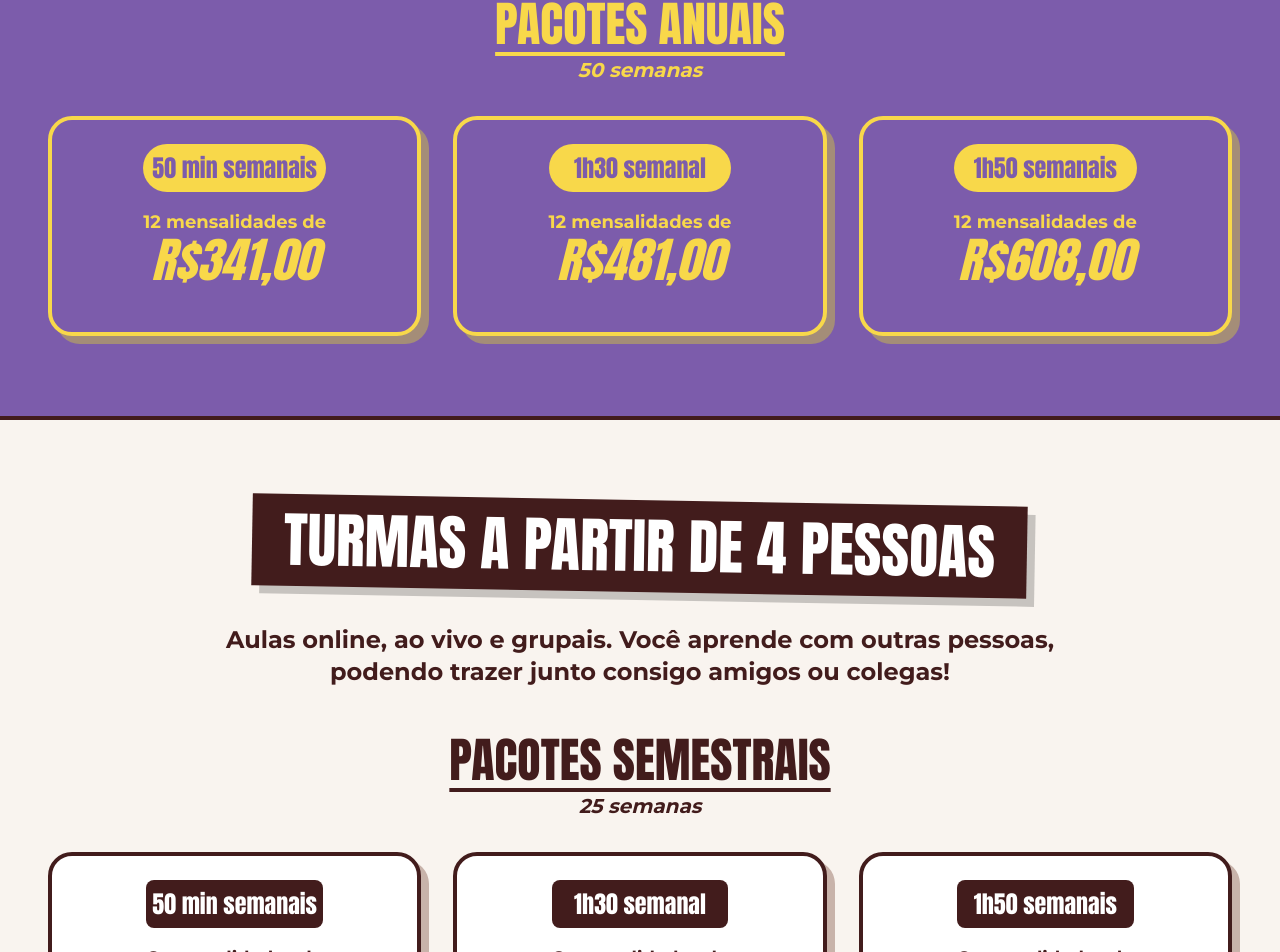
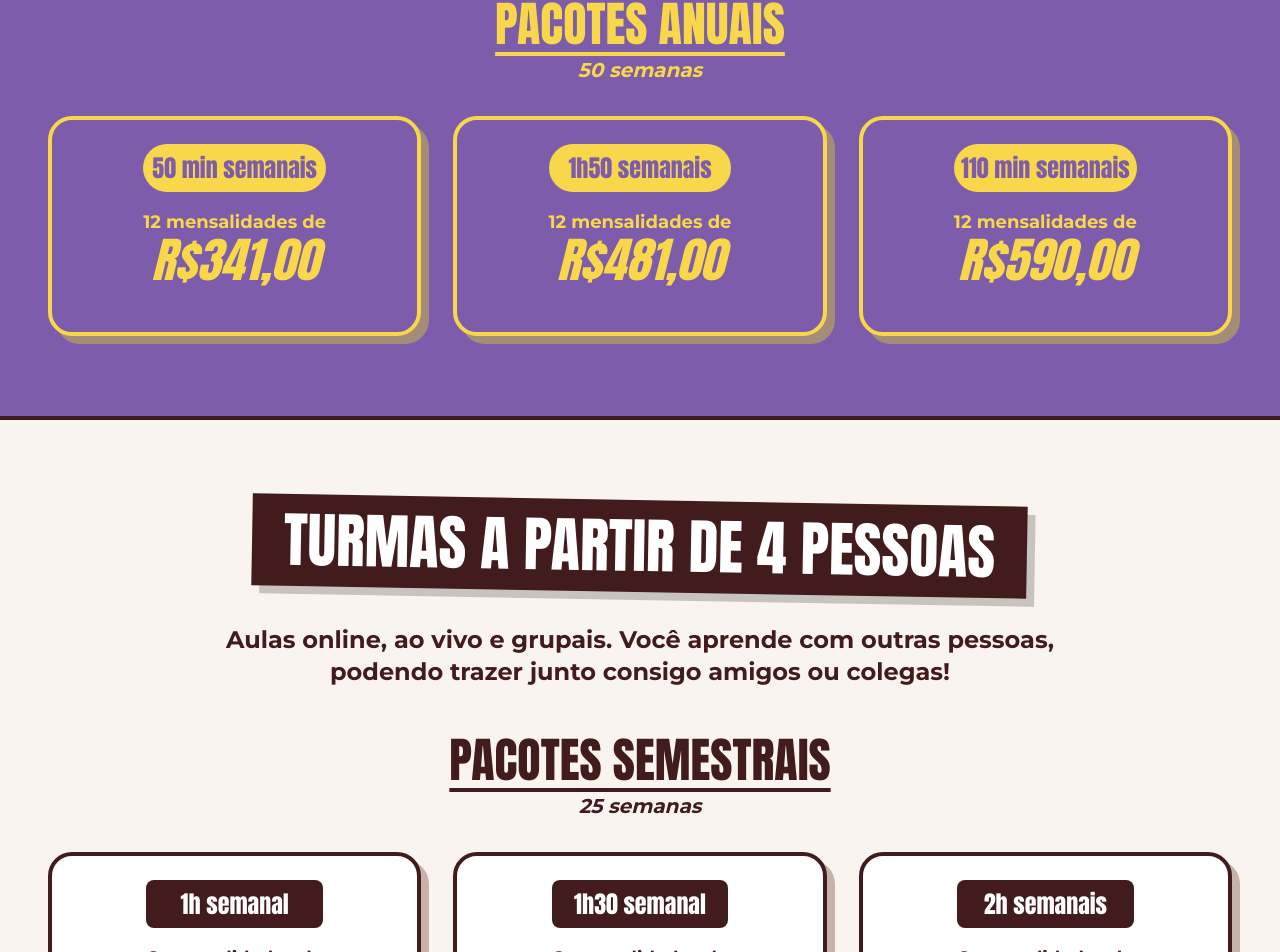
Before and after one commit to FlavioSolon/kblanguageschool, a SvelteKit app: page /precos in a window 1280 px wide. Shown: the part 820-1772 px from the top of the page. Built offline with nearby package versions, Linux system fonts and the light colour scheme.

Commit message:
ajuste nos valores

```diff
--- a/src/routes/precos/+page.svelte
+++ b/src/routes/precos/+page.svelte
@@ -4,27 +4,39 @@
 	import StickerButton from '$lib/components/StickerButton.svelte';
 	import MessageCircle from 'lucide-svelte/icons/message-circle';
 
-	let individualPackages = [
+	let individualPackagesSemestral = [
 		{
 			hours: '50 min semanais',
-			semesterPrice: 'R$370,00',
-			annualPrice: 'R$341,00'
+			price: 'R$370,00'
 		},
 		{
 			hours: '1h30 semanal',
-			semesterPrice: 'R$518,00',
-			annualPrice: 'R$481,00'
+			price: 'R$518,00'
 		},
 		{
 			hours: '1h50 semanais',
-			semesterPrice: 'R$565,00',
-			annualPrice: 'R$608,00'
+			price: 'R$565,00'
+		}
+	];
+
+	let individualPackagesAnnual = [
+		{
+			hours: '50 min semanais',
+			price: 'R$341,00'
+		},
+		{
+			hours: '1h50 semanais',
+			price: 'R$481,00'
+		},
+		{
+			hours: '110 min semanais',
+			price: 'R$590,00'
 		}
 	];
 
 	let groupPackages = [
 		{
-			hours: '50 min semanais',
+			hours: '1h semanal',
 			semesterPrice: 'R$220,00',
 			annualPrice: 'R$200,00'
 		},
@@ -34,14 +46,14 @@
 			annualPrice: 'R$300,00'
 		},
 		{
-			hours: '1h50 semanais',
+			hours: '2h semanais',
 			semesterPrice: 'R$441,00',
 			annualPrice: 'R$400,00'
 		}
 	];
 
 	function getWhatsAppLink(pkg, type, period) {
-		const price = period === 'Semestral' ? pkg.semesterPrice : pkg.annualPrice;
+		const price = pkg.price || (period === 'Semestral' ? pkg.semesterPrice : pkg.annualPrice);
 		const message = `Olá! Tenho interesse no pacote ${type} de ${pkg.hours} (${period}) por ${price}. Gostaria de mais informações.`;
 		return `https://wa.me/559293120574?text=${encodeURIComponent(message)}`;
 	}
@@ -77,7 +89,7 @@
 			<p class="mb-8 text-xl font-bold italic text-brand-yellow">25 semanas</p>
 
 			<div class="grid gap-8 md:grid-cols-3">
-				{#each individualPackages as pkg, i}
+				{#each individualPackagesSemestral as pkg, i}
 					<div
 						class="group relative flex flex-col items-center justify-between rounded-3xl border-4 border-brand-yellow bg-brand-yellow p-6 text-brand-purple shadow-[8px_8px_0px_rgba(0,0,0,0.3)] transition-all duration-300 hover:scale-105"
 						in:fly={{ y: 50, duration: 800, delay: i * 200 }}
@@ -89,7 +101,7 @@
 								{pkg.hours}
 							</h3>
 							<p class="text-lg font-bold">6 mensalidades de</p>
-							<p class="font-display text-5xl italic">{pkg.semesterPrice}</p>
+							<p class="font-display text-5xl italic">{pkg.price}</p>
 						</div>
 
 						<!-- Button: Always visible on mobile, expands on hover on desktop -->
@@ -120,7 +132,7 @@
 			<p class="mb-8 text-xl font-bold italic text-brand-yellow">50 semanas</p>
 
 			<div class="grid gap-8 md:grid-cols-3">
-				{#each individualPackages as pkg, i}
+				{#each individualPackagesAnnual as pkg, i}
 					<div
 						class="group relative flex flex-col items-center justify-between rounded-3xl border-4 border-brand-yellow bg-brand-purple p-6 text-brand-yellow shadow-[8px_8px_0px_rgba(255,255,0,0.3)] transition-all duration-300"
 						in:fly={{ y: 50, duration: 800, delay: (i + 3) * 200 }}
@@ -132,7 +144,7 @@
 								{pkg.hours}
 							</h3>
 							<p class="text-lg font-bold">12 mensalidades de</p>
-							<p class="font-display text-5xl italic">{pkg.annualPrice}</p>
+							<p class="font-display text-5xl italic">{pkg.price}</p>
 						</div>
 
 						<div
```
